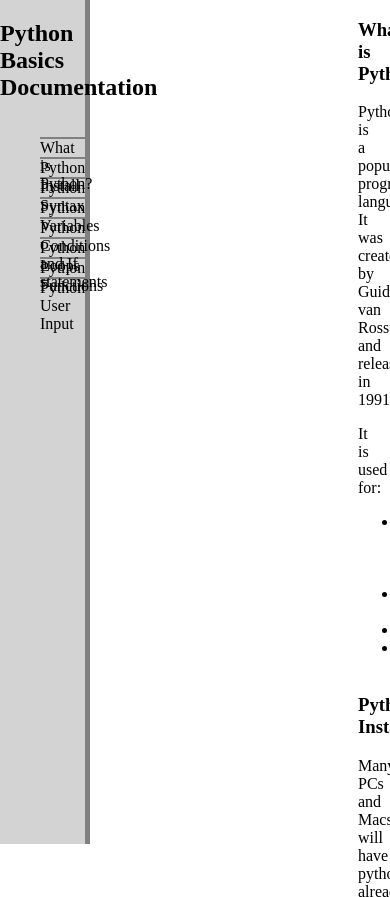
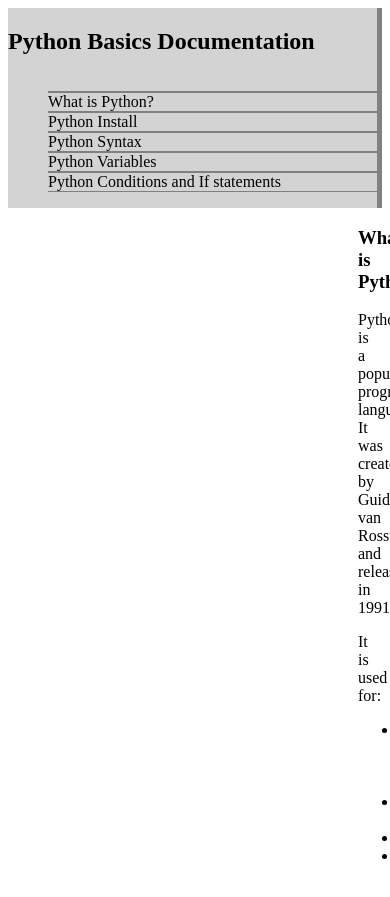
Before and after one commit to federico-palma/FCC-tech-doc-page, a plain HTML site: page index.html in a window 390 px wide. Shown: the top 897 px of the page. Drawn offline with Linux system fonts and the light colour scheme.

Commit message:
Added Media Query

```diff
--- a/index.html
+++ b/index.html
@@ -9,6 +9,21 @@
         <link rel="stylesheet" href="style.css">
     </head>
     <body>
+        <nav id="navbar">
+            <header><h1>Python Basics Documentation</h1></header>
+
+            <ol>
+                <li><a href="#What_is_Python?" class="nav-link">What is Python?</a></li>
+                <li><a href="#Python_Install" class="nav-link">Python Install</a></li>
+                <li><a href="#Python_Syntax" class="nav-link">Python Syntax</a></li>
+                <li><a href="#Python_Variables" class="nav-link">Python Variables</a></li>
+                <li><a href="#Python_Conditions_and_If_statements" class="nav-link">Python Conditions and If statements</a></li>
+                <li><a href="#Python_Loops" class="nav-link">Python Loops</a></li>
+                <li><a href="#Python_Functions" class="nav-link">Python Functions</a></li>
+                <li><a href="#Python_User_Input" class="nav-link">Python User Input</a></li>
+            </ol>
+        </nav>
+
         <main id="main-doc">
             <section class="main-section" id="What_is_Python?">
                 <header><h3 class="section-header">What is Python?</h3></header>
@@ -278,20 +293,6 @@
             </section>
         </main>
 
-        <nav id="navbar">
-            <header><h1>Python Basics Documentation</h1></header>
-
-            <ol>
-                <li><a href="#What_is_Python?" class="nav-link">What is Python?</a></li>
-                <li><a href="#Python_Install" class="nav-link">Python Install</a></li>
-                <li><a href="#Python_Syntax" class="nav-link">Python Syntax</a></li>
-                <li><a href="#Python_Variables" class="nav-link">Python Variables</a></li>
-                <li><a href="#Python_Conditions_and_If_statements" class="nav-link">Python Conditions and If statements</a></li>
-                <li><a href="#Python_Loops" class="nav-link">Python Loops</a></li>
-                <li><a href="#Python_Functions" class="nav-link">Python Functions</a></li>
-                <li><a href="#Python_User_Input" class="nav-link">Python User Input</a></li>
-            </ol>
-        </nav>
         <script src="https://cdn.freecodecamp.org/testable-projects-fcc/v1/bundle.js"></script>
     </body>
 </html>
--- a/style.css
+++ b/style.css
@@ -20,6 +20,10 @@ main{
     background-color: lightgray;
 }
 
+nav ol{
+    overflow: scroll;
+}
+
 nav a{
     display: block;
     border-top: grey 2px solid;
@@ -38,3 +42,16 @@ nav a:visited{
 nav li{
     list-style: none;
 }
+
+@media only screen and (max-width: 700px) {
+    #navbar{
+        position: static;
+        left: 0;
+        top: 0;
+        display: flex;
+        flex-direction: column;
+        width: 100%;
+        height: 200px;
+
+    }
+  }
```
